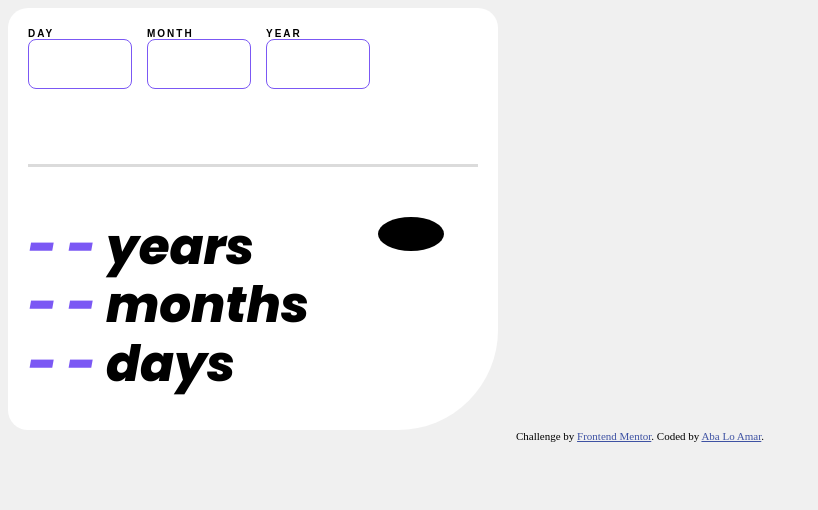
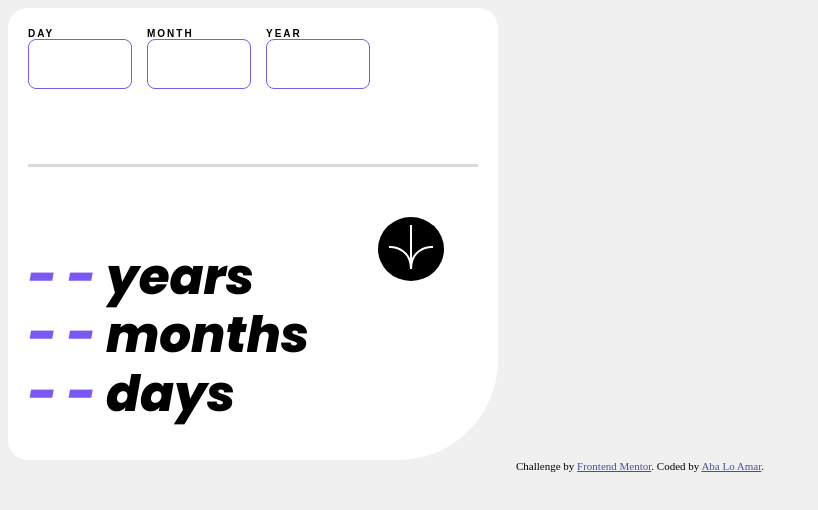
Before and after one commit to abaLoAmar/FrontEnd-Mentor-competitions, a plain HTML site: page index.html in a window 1280 px wide. Shown: the whole page, without its empty margins (0-818 px from the left). Drawn offline with Linux system fonts and the light colour scheme; files whose address does not match are found by name.

Commit message:
Update index.html

```diff
--- a/index.html
+++ b/index.html
@@ -4,7 +4,7 @@
   <meta charset="UTF-8">
   <meta name="viewport" content="width=device-width, initial-scale=1.0"> <!-- displays site properly based on user's device -->
 
-  <link rel="icon" type="image/png" sizes="32x32" href="./assets/images/favicon-32x32.png">
+  <link rel="icon" type="image/png" sizes="32x32" href=".favicon-32x32.png">
 
   <title>Frontend Mentor | Age calculator app</title>
   <link rel="stylesheet" href="style.css">
@@ -32,7 +32,7 @@
 
       </div>
       <div class="get">
-        <img src="assets/images/icon-arrow.svg" alt="">
+        <img src="icon-arrow.svg" alt="">
       </div>
       <div class="output" style="margin-top: -100px;">
         <h1><span class="ye"color="rgb(123,88,244)">- -</span> years</h1>
```
